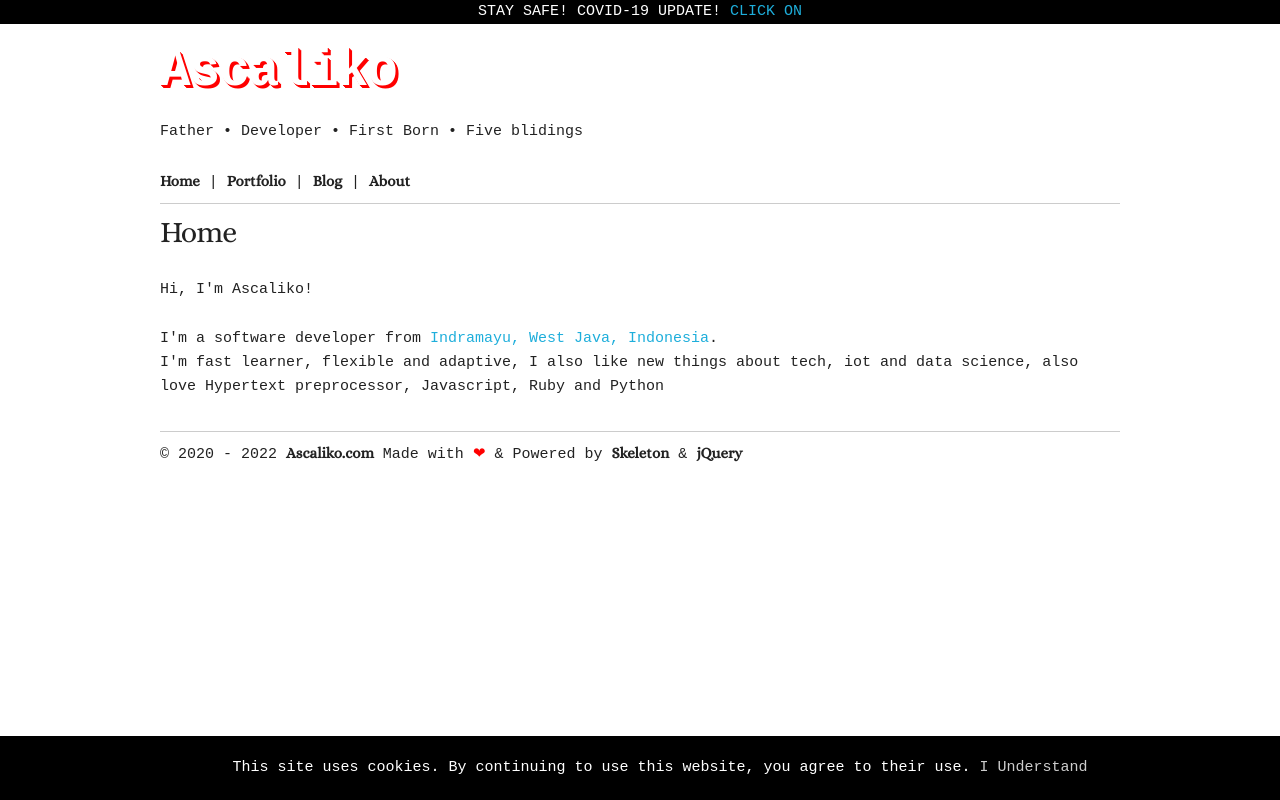
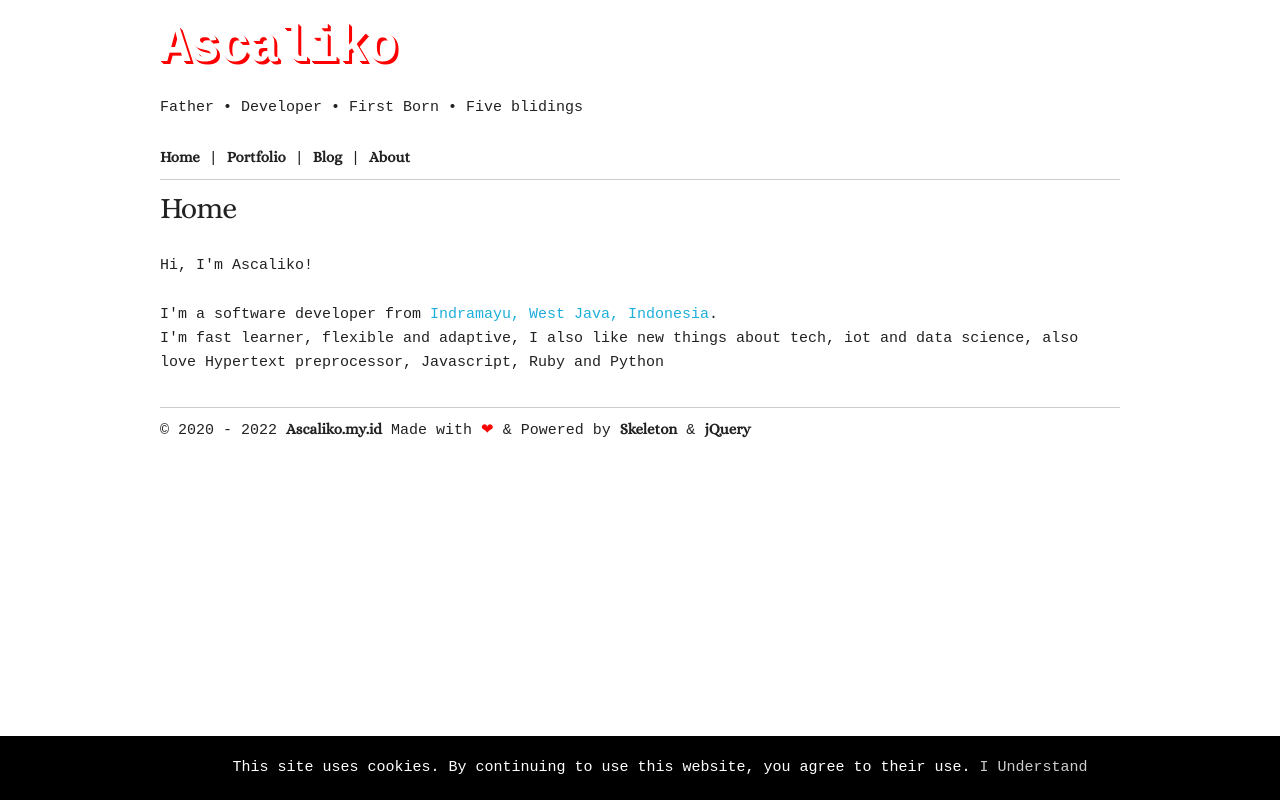
Before and after one commit to ascali/ascaliko-spa-blog, a plain HTML site: page index.html in a window 1280 px wide. Drawn offline with Linux system fonts and the light colour scheme; some packages are replaced by stand-ins of ours; a script that the page names is missing.

Commit message:
remove c19 update

```diff
--- a/index.html
+++ b/index.html
@@ -40,9 +40,9 @@
   <link rel="stylesheet" type="text/css" href="css/jquery.modal.min.css" />
 </head>
 <body>
-  <div class="row">
+  <!-- <div class="row">
     <div class="column" style="text-align: center; background: black; color: white;">STAY SAFE! COVID-19 UPDATE! <a href="https://www.worldometers.info/coronavirus/" target="_blank">CLICK ON</a></div>
-  </div>
+  </div> -->
   <!-- Primary Page Layout
   –––––––––––––––––––––––––––––––––––––––––––––––––– -->
   <!-- Header -->
@@ -75,7 +75,7 @@
     <!-- footer -->
     <div class="row">
       <div class="column">
-        &copy; 2020 - <span id="current-date"></span> <a class="footer" href="https://ascaliko.com">Ascaliko.com</a> Made with <font color="red">&#10084;</font> & Powered by <a class="footer" href="http://getskeleton.com/" target="_blank" rel="noreferrer">Skeleton</a> & <a class="footer" href="https://jquery.com/" target="_blank" rel="noreferrer">jQuery</a>
+        &copy; 2020 - <span id="current-date"></span> <a class="footer" href="https://ascaliko.my.id">Ascaliko.my.id</a> Made with <font color="red">&#10084;</font> & Powered by <a class="footer" href="http://getskeleton.com/" target="_blank" rel="noreferrer">Skeleton</a> & <a class="footer" href="https://jquery.com/" target="_blank" rel="noreferrer">jQuery</a>
       </div>
     </div>
   </div>
```
